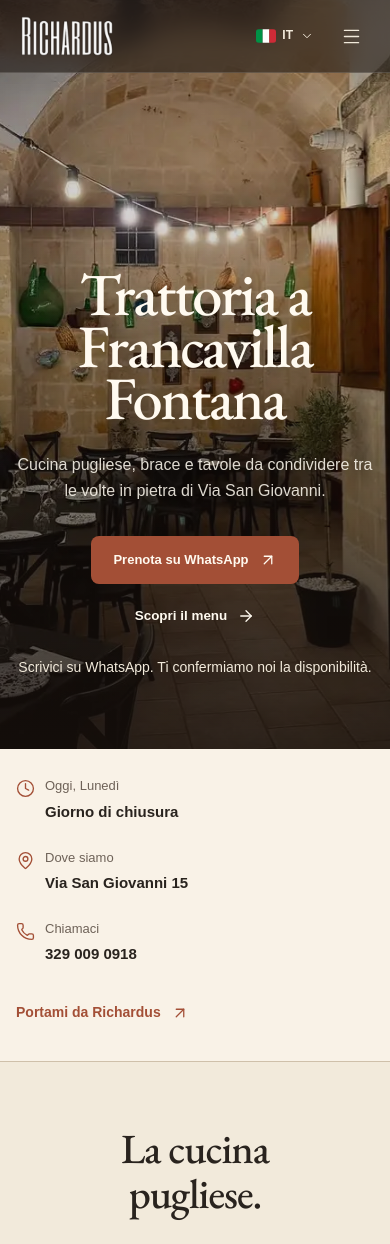
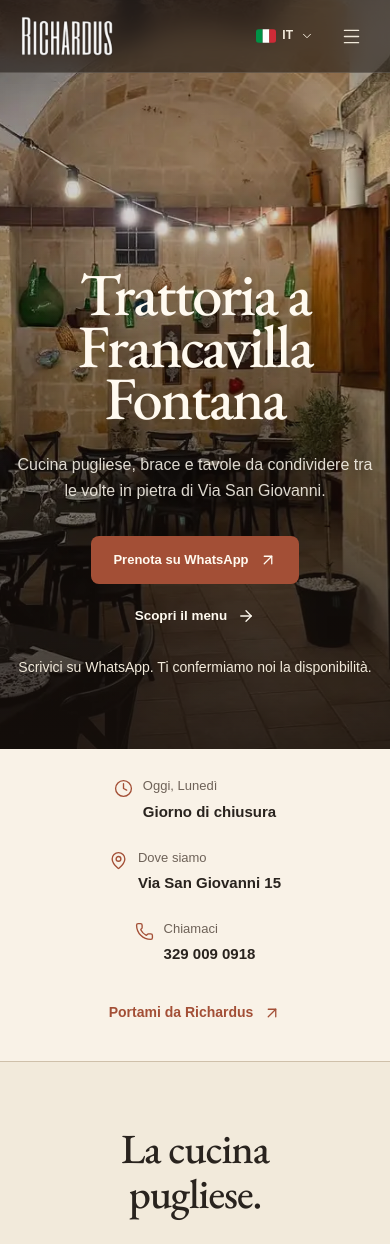
Before and after one commit to FrancescoPalasciano/richardus, a Next.js app: page / in a window 390 px wide. Shown: the top 1244 px of the page. Built offline with nearby package versions, Linux system fonts and the light colour scheme; a web font is replaced by a local one.

Commit message:
fix: center stacked home details

```diff
--- a/src/app/Home.module.css
+++ b/src/app/Home.module.css
@@ -415,8 +415,13 @@
   }
   .infoStrip {
     grid-template-columns: 1fr;
+    justify-items: center;
+  }
+  .infoItem {
+    width: fit-content;
   }
   .directions {
+    justify-self: center;
     margin-top: 2px;
   }
 }
```
